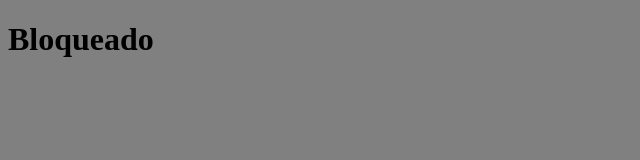
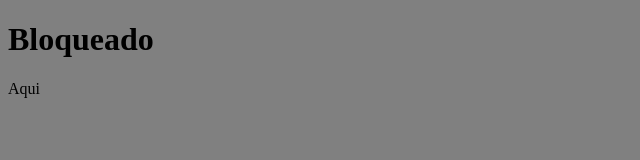
Before and after one commit to jner0/CalendarApp-Backend, a website: page public/index.html in a window 1280 px wide. Shown: the full height of the page, 0-640 px from the left. Drawn offline with Linux system fonts and the light colour scheme.

Commit message:
Deploying

```diff
--- a/public/index.html
+++ b/public/index.html
@@ -8,5 +8,6 @@
 </head>
 <body>
     <h1>Bloqueado</h1>
+    <p>Aqui</p>
 </body>
 </html>
```
